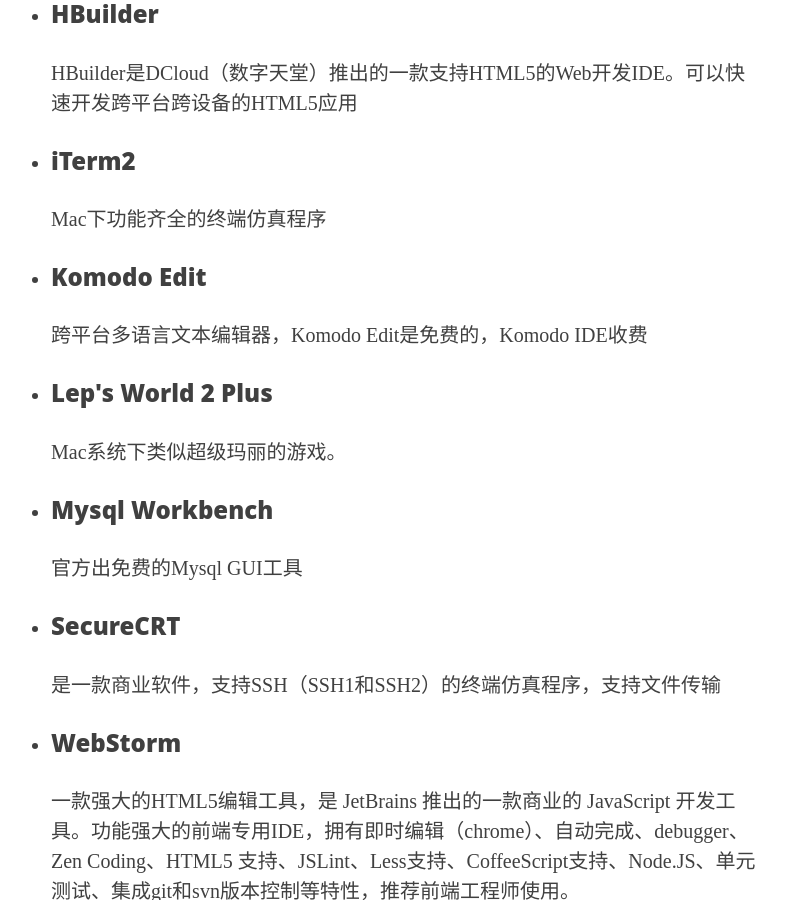
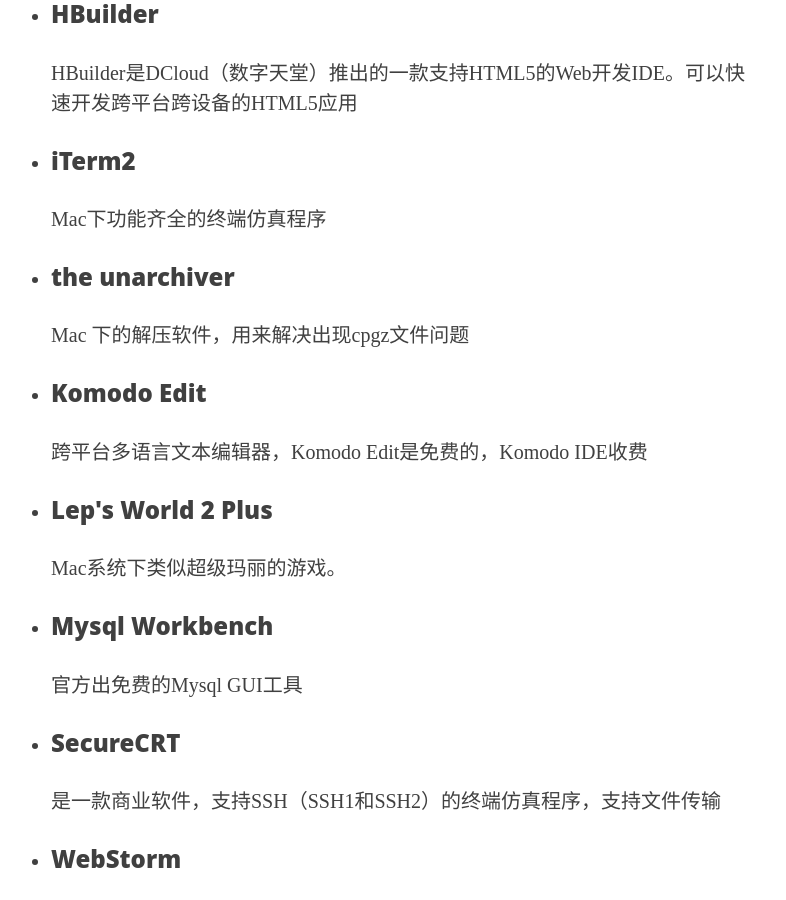
Before and after one commit to FrankLee33/franklee33.github.io, a Jekyll site: the page built from _posts/2015-10-29-macos-sw.markdown, in a window 1280 px wide and 900 px high, scrolled down 1539 px. Shown: the whole window, without its empty margins (254-1040 px from the left). Built offline with Jekyll 4.4.1, drawn with Linux system fonts in a browser that asks for light colours; nearby versions of some CDN libraries; some web fonts are replaced.

```diff
--- a/_posts/2015-10-29-macos-sw.markdown
+++ b/_posts/2015-10-29-macos-sw.markdown
@@ -53,6 +53,11 @@ header-img: "img/post-bg-07.jpg"
    <li>
      <h3>iTerm2</h3>
       <p>Mac下功能齐全的终端仿真程序</p>
+   </li>
+
+   <li>
+      <h3>the unarchiver </h3>
+      <p>Mac 下的解压软件，用来解决出现cpgz文件问题</p>
    </li>
 
    <li>
```
Also changed, not shown: 1 other file.
